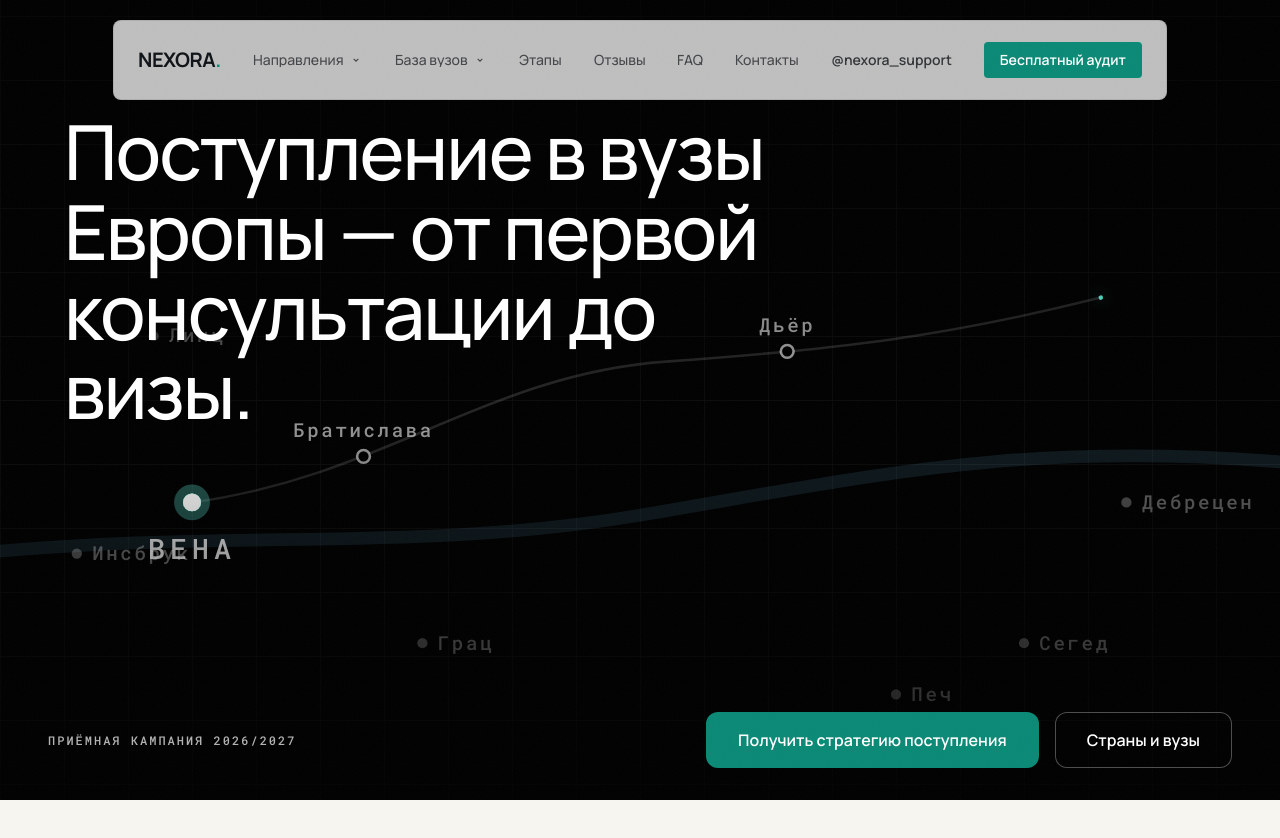
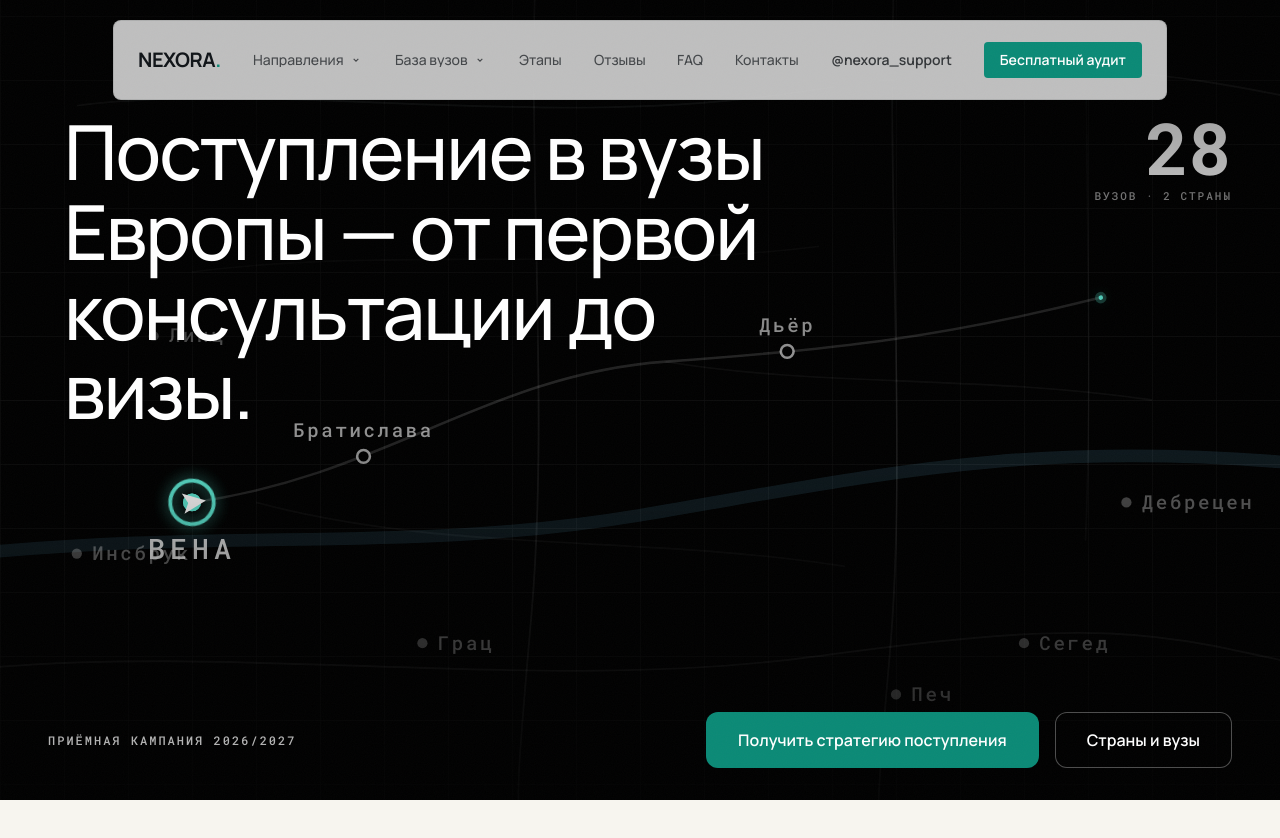
Before and after one commit to McQueeeeeen/nexora, a Next.js app: page / in a window 1280 px wide. Shown: the top 838 px of the page. Built offline with nearby package versions, Linux system fonts and the light colour scheme.

Commit message:
stretching text fill, rich hero map with cursor

```diff
--- a/components/Hero.tsx
+++ b/components/Hero.tsx
@@ -35,20 +35,21 @@ export default function Hero() {
   const x = p * Math.max(1, n - 1); // 0..n-1, центры фраз в целых точках
   const active = Math.min(n - 1, Math.round(x));
 
-  // Точка на маршруте: двигаем напрямую в DOM, без ре-рендеров.
+  // Курсор на маршруте: позиция и разворот по касательной, напрямую в DOM.
   const pathRef = useRef<SVGPathElement>(null);
-  const dotRef = useRef<SVGCircleElement>(null);
-  const haloRef = useRef<SVGCircleElement>(null);
+  const cursorRef = useRef<SVGGElement>(null);
   const pRef = useRef(0);
   pRef.current = p;
   useEffect(() => onRafScroll(() => {
-    const path = pathRef.current, dot = dotRef.current, halo = haloRef.current;
-    if (!path || !dot || !halo) return;
+    const path = pathRef.current, cursor = cursorRef.current;
+    if (!path || !cursor) return;
     try {
+      const t = Math.max(0, Math.min(1, pRef.current));
       const len = path.getTotalLength();
-      const pt = path.getPointAtLength(len * Math.max(0, Math.min(1, pRef.current)));
-      dot.setAttribute("cx", pt.x.toFixed(1)); dot.setAttribute("cy", pt.y.toFixed(1));
-      halo.setAttribute("cx", pt.x.toFixed(1)); halo.setAttribute("cy", pt.y.toFixed(1));
+      const pt = path.getPointAtLength(len * t);
+      const ahead = path.getPointAtLength(Math.min(len, len * t + 2));
+      const ang = (Math.atan2(ahead.y - pt.y, ahead.x - pt.x) * 180) / Math.PI;
+      cursor.setAttribute("transform", `translate(${pt.x.toFixed(1)},${pt.y.toFixed(1)}) rotate(${ang.toFixed(1)})`);
     } catch { /* SVG ещё не готов */ }
   }), []);
 
@@ -75,6 +76,17 @@ export default function Hero() {
             </pattern>
           </defs>
           <rect width="1000" height="700" fill="url(#hero-grid)" />
+          {/* Уличная сеть — глубина как у эталона */}
+          <g fill="none" stroke="rgba(255,255,255,0.08)" strokeWidth="1.5">
+            <path d="M 60,120 C 220,100 420,140 620,110 S 900,90 1040,120" />
+            <path d="M -20,560 C 200,540 420,580 640,550 S 900,530 1030,560" />
+            <path d="M 420,-20 C 410,150 430,350 415,520 S 405,650 410,720" />
+            <path d="M 700,-20 C 690,180 710,380 695,550 S 688,660 692,720" />
+            <path d="M 200,430 C 350,470 500,455 660,480" strokeOpacity="0.6" />
+            <path d="M 520,320 C 640,340 760,330 900,350" strokeOpacity="0.6" />
+            <path d="M 150,250 C 300,230 480,250 640,230" strokeOpacity="0.5" />
+            <path d="M 850,-20 C 845,120 855,300 848,460" strokeOpacity="0.5" />
+          </g>
           <path d="M -20,470 C 180,450 320,470 500,440 S 800,380 1020,400"
             fill="none" stroke="#7DD3FC" strokeOpacity="0.12" strokeWidth="10" strokeLinecap="round" />
           {[
@@ -88,6 +100,8 @@ export default function Hero() {
             </g>
           ))}
           <path ref={pathRef} d={ROUTE} fill="none" stroke="rgba(255,255,255,0.14)" strokeWidth="2" />
+          <path d={ROUTE} fill="none" stroke="var(--brand-bright)" strokeOpacity="0.25" strokeWidth="9" strokeLinecap="round"
+            pathLength={100} style={{ strokeDasharray: 100, strokeDashoffset: 100 - p * 100 }} />
           <path d={ROUTE} fill="none" stroke="var(--brand-bright)" strokeWidth="3.5" strokeLinecap="round"
             pathLength={100} className="route-glow"
             style={{ strokeDasharray: 100, strokeDashoffset: 100 - p * 100 }} />
@@ -116,9 +130,15 @@ export default function Hero() {
             <text x="860" y="232" textAnchor="middle" fill="rgba(255,255,255,0.85)"
               fontSize="22" letterSpacing="4" fontFamily="var(--font-mono), monospace">БУДАПЕШТ</text>
           </g>
-          <circle ref={haloRef} cx="150" cy="430" r="14" fill="var(--brand-bright)" opacity="0.35" />
-          <circle ref={dotRef} cx="150" cy="430" r="7" fill="#fff" />
+          <g ref={cursorRef} transform="translate(150,430)">
+            <circle r="17" fill="none" stroke="var(--brand-bright)" strokeWidth="3" className="route-glow" />
+            <path d="M11,0 L-7,-8 L-3,0 L-7,8 Z" fill="#fff" />
+          </g>
         </svg>
+        <div className="tv5-fade pointer-events-none absolute right-6 top-24 text-right lg:right-12 lg:top-28" style={{ animationDelay: "1.8s" }}>
+          <div className="font-mono text-5xl font-bold tabular-nums text-white lg:text-7xl">28</div>
+          <div className="mt-1 font-mono text-[11px] uppercase tracking-[2px] text-white/60">вузов · 2 страны</div>
+        </div>
         <div className="pointer-events-none absolute inset-0 bg-gradient-to-b from-black/50 via-transparent to-black/70" />
         <div className="pointer-events-none absolute inset-0 px-6 lg:px-12">
           {heroPhrases.map((t, i) => {
--- a/components/Statement.tsx
+++ b/components/Statement.tsx
@@ -1,16 +1,15 @@
 "use client";
-import { Fragment, useEffect, useRef, useState } from "react";
+import { useEffect, useRef, useState } from "react";
 import { onRafScroll } from "./ui";
 
 const TEXT = "Поступление без случайностей — проверенные требования, один куратор, каждый документ под контролем.";
 
-// Стейтмент как у эталона: слова проявляются одно за другим по мере скролла,
-// от приглушённого к полному белому — та же пословная заливка, что в шагах.
+// Стейтмент как у эталона: заливка тянется за скроллом сплошной волной —
+// три слоя одного текста (тусклый + чернила с клипом + размытое свечение
+// узкой полосой у фронта). Без дискретных переключений по словам.
 export default function Statement() {
   const ref = useRef<HTMLElement>(null);
   const [p, setP] = useState(0);
-  const words = TEXT.split(" ");
-  const n = words.length;
 
   useEffect(() => {
     if (window.matchMedia("(prefers-reduced-motion: reduce)").matches) { setP(1); return; }
@@ -22,23 +21,23 @@ export default function Statement() {
     });
   }, []);
 
+  const edge = (1 - p) * 100; // правый край заливки, %
+  const bandL = Math.max(0, (p - 0.09) * 100); // светящаяся полоса тянется следом
+
+  const h2 = "max-w-[1100px] text-balance text-center text-[min(3.25em,9.7vw)] font-normal leading-[1.08] tracking-[-0.02em] lg:text-[80px] lg:tracking-[-3px]";
+
   return (
     <section ref={ref} className="relative w-full overflow-hidden py-[160px] lg:py-[260px]">
       <div className="mx-auto flex max-w-[1408px] flex-col items-center px-6 lg:px-12">
-        <h2 className="max-w-[1100px] text-balance text-center text-[min(3.25em,9.7vw)] font-normal leading-[1.08] tracking-[-0.02em] lg:text-[80px] lg:tracking-[-3px]">
-          {words.map((w, i) => {
-            const local = Math.max(0, Math.min(1, p * n - i));
-            // Как у эталона: заливка идёт с цветным фронтом —
-            // слово, которое проявляется прямо сейчас, подсвечено брендом.
-            const color = local >= 1 ? "var(--ink)" : local > 0 ? "var(--brand)" : "rgba(16,20,24,0.14)";
-            return (
-              <Fragment key={i}>
-                <span style={{ color, willChange: "color" }}>{w}</span>
-                {i < n - 1 ? " " : ""}
-              </Fragment>
-            );
-          })}
-        </h2>
+        <div className="relative max-w-[1100px]">
+          <h2 className={h2} style={{ color: "rgba(16,20,24,0.14)" }}>{TEXT}</h2>
+          <h2 aria-hidden className={`${h2} absolute inset-0`} style={{ color: "var(--ink)", clipPath: `inset(0 ${edge.toFixed(2)}% 0 0)`, willChange: "clip-path" }}>{TEXT}</h2>
+          <h2 aria-hidden className={`${h2} absolute inset-0`} style={{
+            color: "var(--brand)", filter: "blur(7px)",
+            clipPath: `inset(0 ${edge.toFixed(2)}% 0 ${bandL.toFixed(2)}%)`,
+            opacity: p <= 0 || p >= 1 ? 0 : 1, willChange: "clip-path",
+          }}>{TEXT}</h2>
+        </div>
       </div>
     </section>
   );
```
